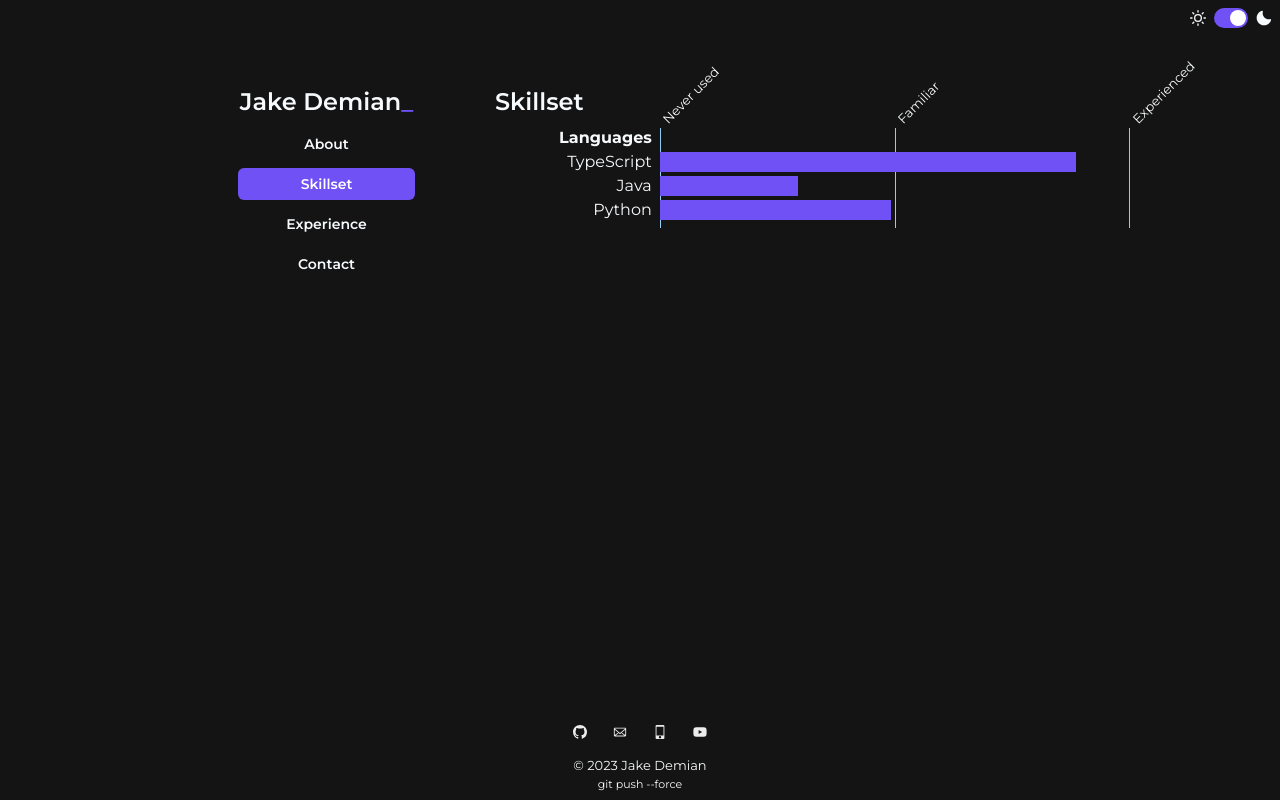
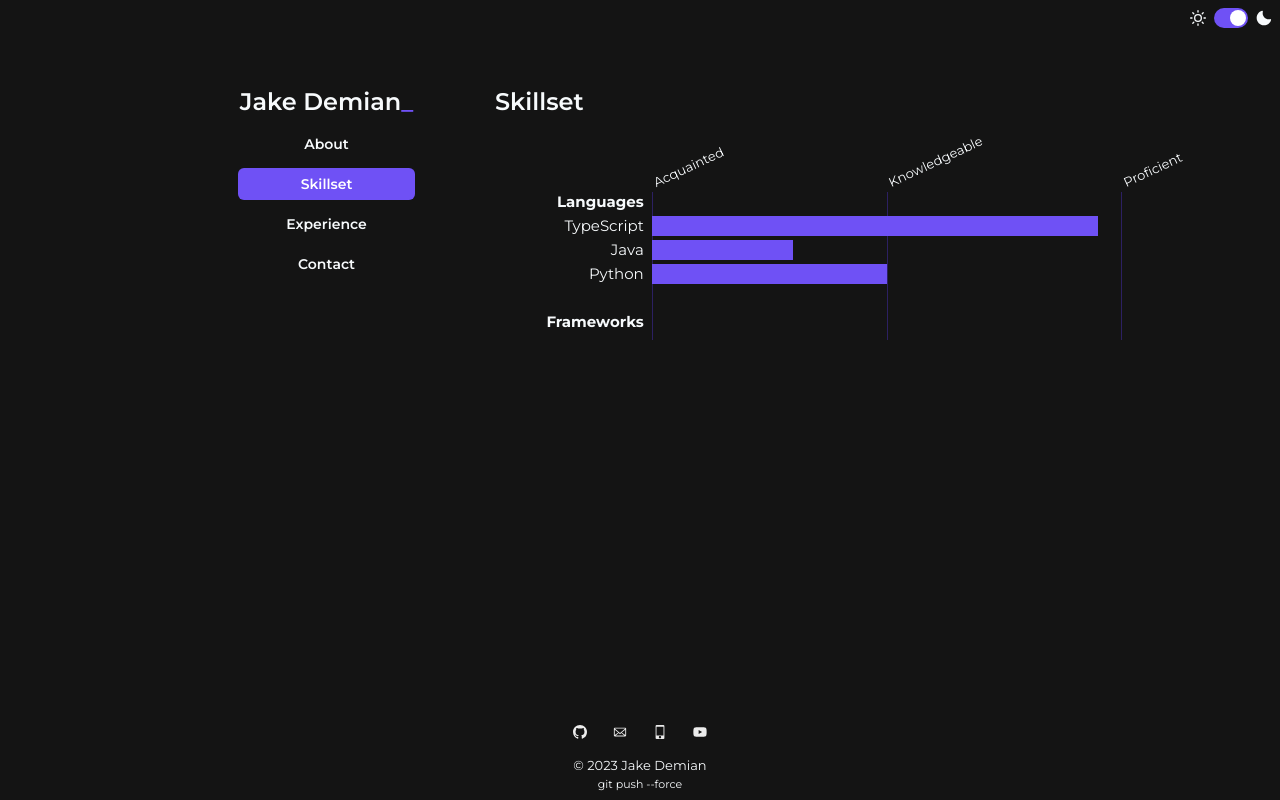
Before and after one commit to jakedemian/jake-personal-website, a React (Create React App) app: page /skillset in a window 1280 px wide. Built offline with nearby package versions, Linux system fonts and the light colour scheme.

Commit message:
duct taped and hot glued together

```diff
--- a/src/App.tsx
+++ b/src/App.tsx
@@ -10,7 +10,7 @@ import Experience from 'src/Routes/Experience';
 import Skillset from 'src/Routes/Skillset';
 
 const App = () => {
-  // useFaviconBlink();
+  // useFaviconBlink(); // TODO come back to this later
 
   return (
     <Routes>
--- a/src/common/Chart/Chart.tsx
+++ b/src/common/Chart/Chart.tsx
@@ -1,68 +1,40 @@
-import { Box, Grid, GridItem, HStack, Text } from '@chakra-ui/react';
-import React, { useEffect, useState } from 'react';
+import React from 'react';
+import { Box, Grid, HStack, Text, VStack } from '@chakra-ui/react';
 
-const Row: React.FC<{
-  label: string;
-  value?: number;
-  isGroupLabel?: boolean;
-}> = ({ label, value, isGroupLabel }) => {
-  const ROW_HEIGHT = 5;
-  const TRANSITION_TIME = 0.5;
-  const [barWidth, setBarWidth] = useState<number>(0);
+import { useIsDark } from 'src/hooks/useIsDark';
+import ChartRow from 'src/common/Chart/ChartRow';
 
-  useEffect(() => {
-    if (!value) return;
-
-    setBarWidth(value);
-  }, [value]);
-
-  return (
-    <GridItem w="100%">
-      <HStack h={ROW_HEIGHT}>
-        <Box w="25%" textAlign="right">
-          <Text fontWeight={isGroupLabel ? 700 : 400}>{label}</Text>
-        </Box>
-        <Box flex={1}>
-          {value && (
-            <Box
-              transition={`width ${TRANSITION_TIME}s`}
-              bgColor="primary.500"
-              w={`${barWidth}%`}
-              h={ROW_HEIGHT}
-            />
-          )}
-        </Box>
-      </HStack>
-    </GridItem>
-  );
-};
-
+const Chart: React.FC = () => {
+  const { isDark } = useIsDark();
   const commonBorderProps = {
-  borderColor: 'blue.200',
+    borderColor: isDark ? 'primary.800' : 'primary.100',
     borderStyle: 'solid',
   };
 
-const axisLabelTransform = 'rotate(-45deg) translate(20px, -50px)';
+  const axisLabelTransform = 'rotate(-25deg) translate(0px, -20px)';
+  const axisLabelTransformMobile = 'rotate(-25deg) translate(-20px, 0px)';
+  const dynamicWidth = { base: '75%', lg: '100%' };
 
-const Chart: React.FC = () => {
   return (
-    <Box position="relative">
-      <Grid templateColumns="repeat(1, 1fr)" gap={1}>
-        <Row label="Languages" isGroupLabel />
-        <Row label="TypeScript" value={90} />
-        <Row label="Java" value={30} />
-        <Row label="Python" value={50} />
+    <HStack mt={16} justifyContent={{ base: 'center', lg: 'flex-start' }}>
+      <VStack position="relative" w={dynamicWidth} ml={{ base: -10, lg: 0 }}>
+        <Grid templateColumns="repeat(1, 1fr)" gap={1} w={'100%'}>
+          <ChartRow label="Languages" isGroupLabel />
+          <ChartRow label="TypeScript" value={95} />
+          <ChartRow label="Java" value={30} />
+          <ChartRow label="Python" value={50} />
+          <ChartRow isGroupLabel label="" />
+          <ChartRow isGroupLabel label="Frameworks" />
         </Grid>
         <Grid
           templateColumns="25% 75%"
-        w="100%"
+          w={'100%'}
           h="100%"
-        gap={2}
           position="absolute"
           top={0}
           left={0}
         >
-        <Box h={5} />
+          <Box h={5} pr={2} />
           <Grid zIndex={-1} flex={1} templateColumns="50% 50%">
             <Box
               {...commonBorderProps}
@@ -90,26 +62,41 @@ const Chart: React.FC = () => {
           <Grid templateColumns="50% 50% 50%" transform="translateY(-50px)">
             <Box>
               <Text
-              fontSize={13}
-              transform={axisLabelTransform}
-              alignSelf={'left'}
+                fontSize={{ base: 10, lg: 13 }}
+                transform={{
+                  base: axisLabelTransformMobile,
+                  lg: axisLabelTransform,
+                }}
               >
-              Never used
+                Acquainted
               </Text>
             </Box>
             <Box>
-            <Text fontSize={13} transform={axisLabelTransform}>
-              Familiar
+              <Text
+                fontSize={{ base: 10, lg: 13 }}
+                transform={{
+                  base: axisLabelTransformMobile,
+                  lg: axisLabelTransform,
+                }}
+              >
+                Knowledgeable
               </Text>
             </Box>
             <Box>
-            <Text fontSize={13} transform={axisLabelTransform}>
-              Experienced
+              <Text
+                fontSize={{ base: 10, lg: 13 }}
+                transform={{
+                  base: axisLabelTransformMobile,
+                  lg: axisLabelTransform,
+                }}
+              >
+                Proficient
               </Text>
             </Box>
           </Grid>
         </Grid>
-    </Box>
+      </VStack>
+    </HStack>
   );
 };
 
--- /dev/null
+++ b/src/common/Chart/ChartRow.tsx
@@ -0,0 +1,45 @@
+import { Box, GridItem, HStack, Text } from '@chakra-ui/react';
+import React, { useEffect, useState } from 'react';
+
+const ChartRow: React.FC<{
+  label: string;
+  value?: number;
+  isGroupLabel?: boolean;
+}> = ({ label, value, isGroupLabel }) => {
+  const ROW_HEIGHT = 5;
+  const TRANSITION_TIME = 0.5;
+  const [barWidth, setBarWidth] = useState<number>(0);
+
+  useEffect(() => {
+    if (!value) return;
+
+    setBarWidth(value);
+  }, [value]);
+
+  return (
+    <GridItem>
+      <HStack h={ROW_HEIGHT}>
+        <Box w="25%" textAlign="right" pr={2} mr={-2}>
+          <Text
+            fontWeight={isGroupLabel ? 700 : 400}
+            fontSize={{ base: 9, lg: 15 }}
+          >
+            {label}
+          </Text>
+        </Box>
+        <Box flex={1}>
+          {value && (
+            <Box
+              transition={`width ${TRANSITION_TIME}s`}
+              bgColor="primary.500"
+              w={`${barWidth}%`}
+              h={ROW_HEIGHT}
+            />
+          )}
+        </Box>
+      </HStack>
+    </GridItem>
+  );
+};
+
+export default ChartRow;
```
Lines whose indentation alone changed are shown as unchanged.
